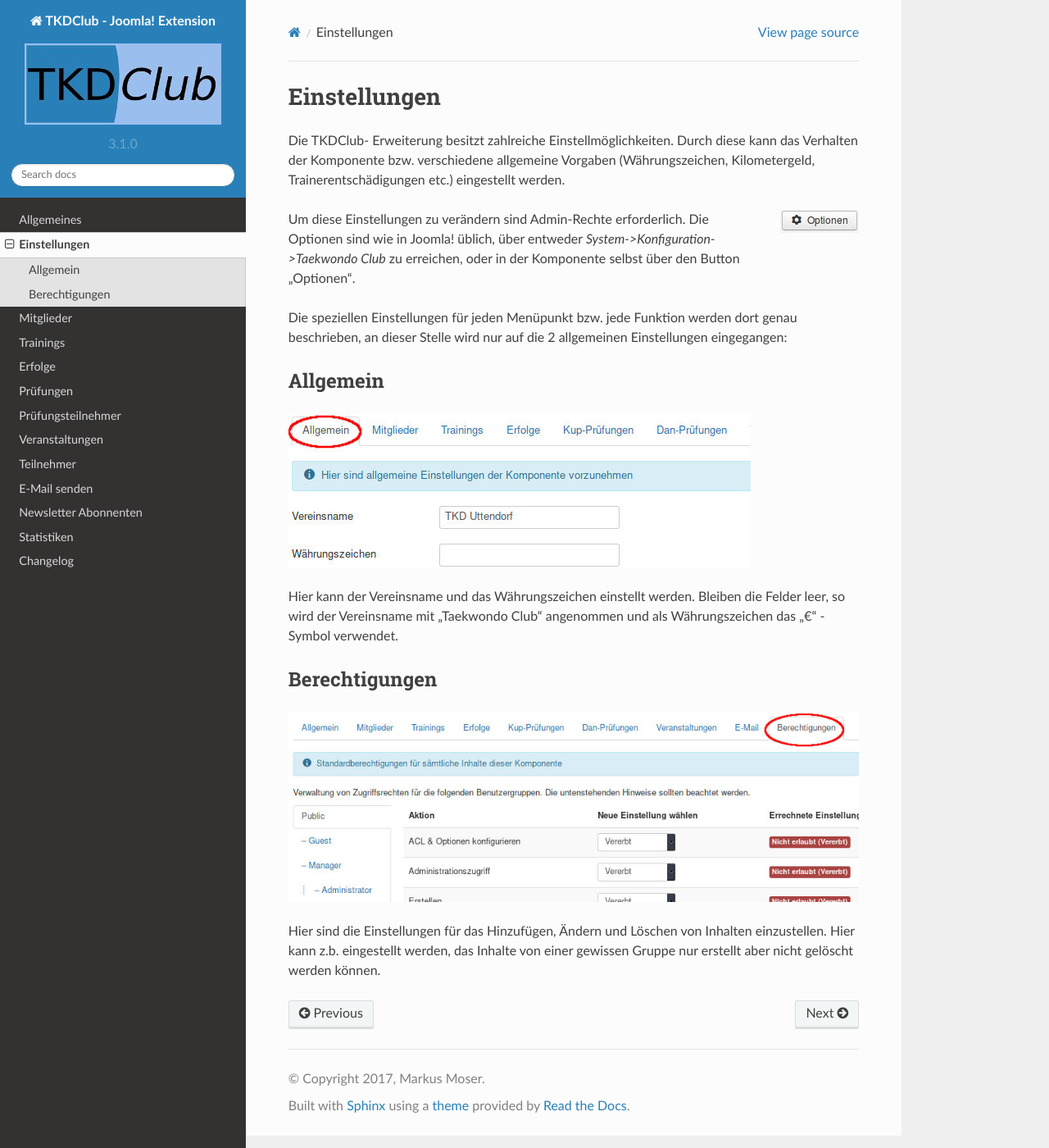
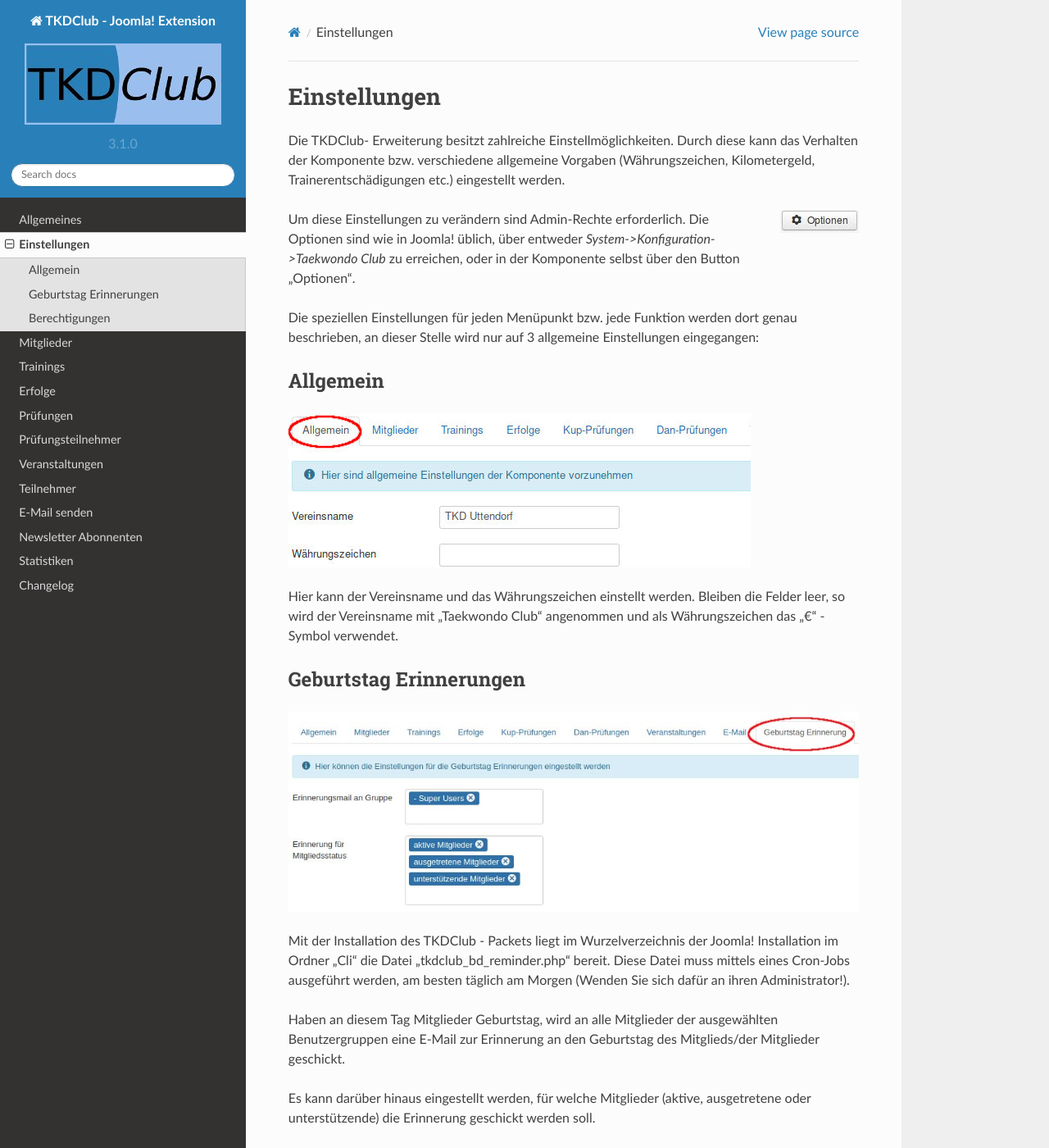
Before and after one commit to RedfinDiver/tkdclub, a Sphinx documentation site: the page built from docs/optionen.rst, in a window 1280 px wide and 1400 px high. Shown: the whole window at 82% size. Built offline with Sphinx 7.4.7 and the Read the Docs theme 2.0.0, drawn with Linux system fonts in a browser that asks for light colours; some of the changed text lies outside the part shown.

Commit message:
docs for birthday reminder

```diff
--- a/docs/optionen.rst
+++ b/docs/optionen.rst
@@ -15,8 +15,8 @@ Optionen sind wie in Joomla! üblich, über entweder
 selbst über den Button "Optionen".
 
 Die speziellen Einstellungen für jeden Menüpunkt bzw. jede Funktion werden dort
-genau beschrieben, an dieser Stelle wird nur auf die 2 allgemeinen
-Einstellungen eingegangen:
+genau beschrieben, an dieser Stelle wird nur auf 3 allgemeine Einstellungen
+eingegangen:
 
 Allgemein
 ---------
@@ -27,6 +27,25 @@ Hier kann der Vereinsname und das Währungszeichen einstellt werden. Bleiben die
 Felder leer, so wird der Vereinsname mit "Taekwondo Club" angenommen und als
 Währungszeichen das "€" - Symbol verwendet.
 
+Geburtstag Erinnerungen
+-----------------------
+
+.. image:: img/bdreminder.jpg
+
+Mit der Installation des TKDClub - Packets liegt im Wurzelverzeichnis der
+Joomla! Installation im Ordner "Cli" die Datei "tkdclub_bd_reminder.php"
+bereit. Diese Datei muss mittels eines Cron-Jobs ausgeführt werden, am besten
+täglich am Morgen (Wenden Sie sich dafür an ihren Administrator!).
+
+Haben an diesem Tag Mitglieder Geburtstag, wird an alle Mitglieder der
+ausgewählten Benutzergruppen eine E-Mail zur Erinnerung an den Geburtstag des
+Mitglieds/der Mitglieder geschickt.
+
+Es kann darüber hinaus eingestellt werden, für welche Mitglieder (aktive,
+ausgetretene oder unterstützende) die Erinnerung geschickt werden soll.
+
+Das verschickte E-Mail enthält Namen, Alter und Kontaktdaten.
+
 Berechtigungen
 --------------
 
```
Also changed, not shown: docs/changelog.rst (+18 -2 lines), docs/img/de/bdreminder.jpg (added).
